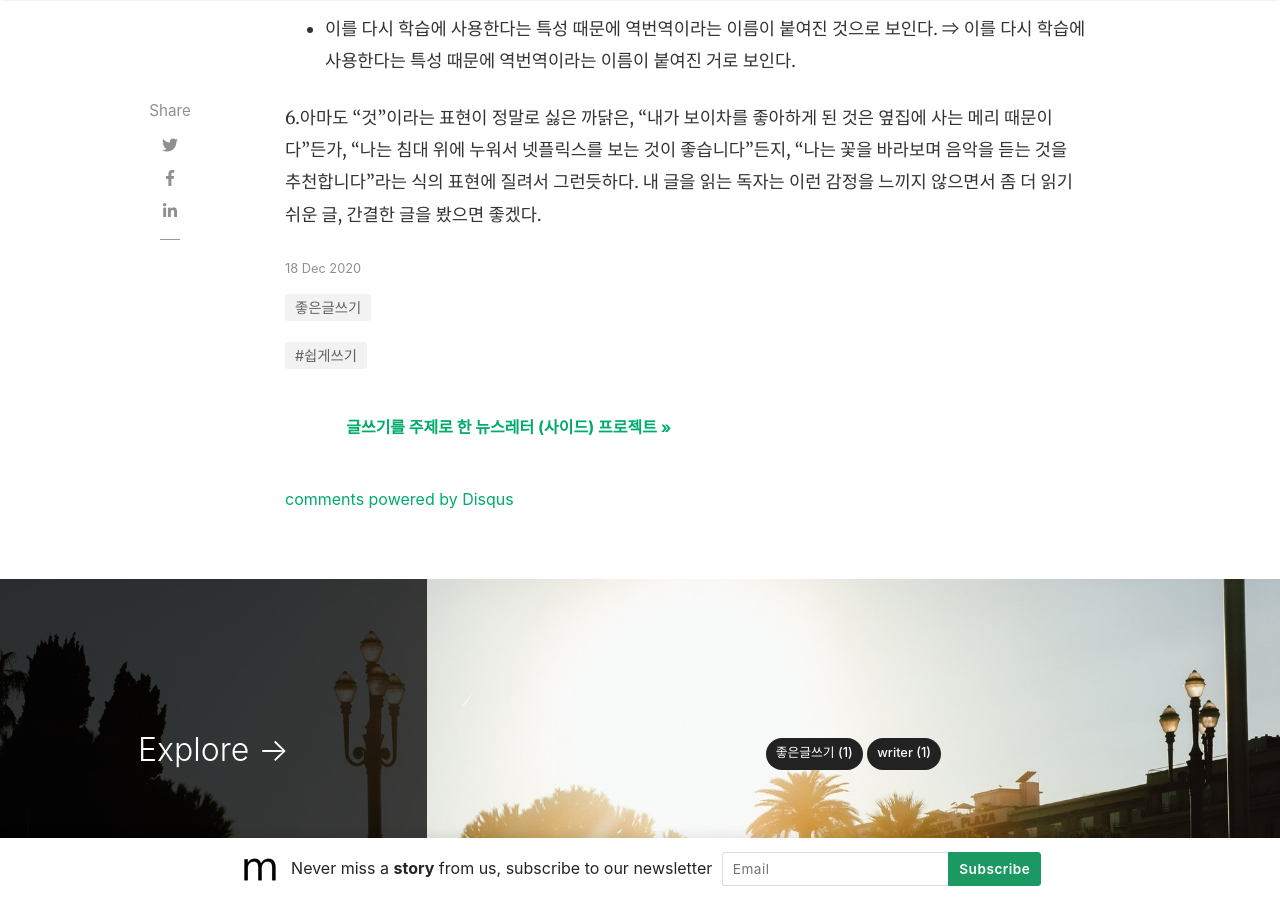
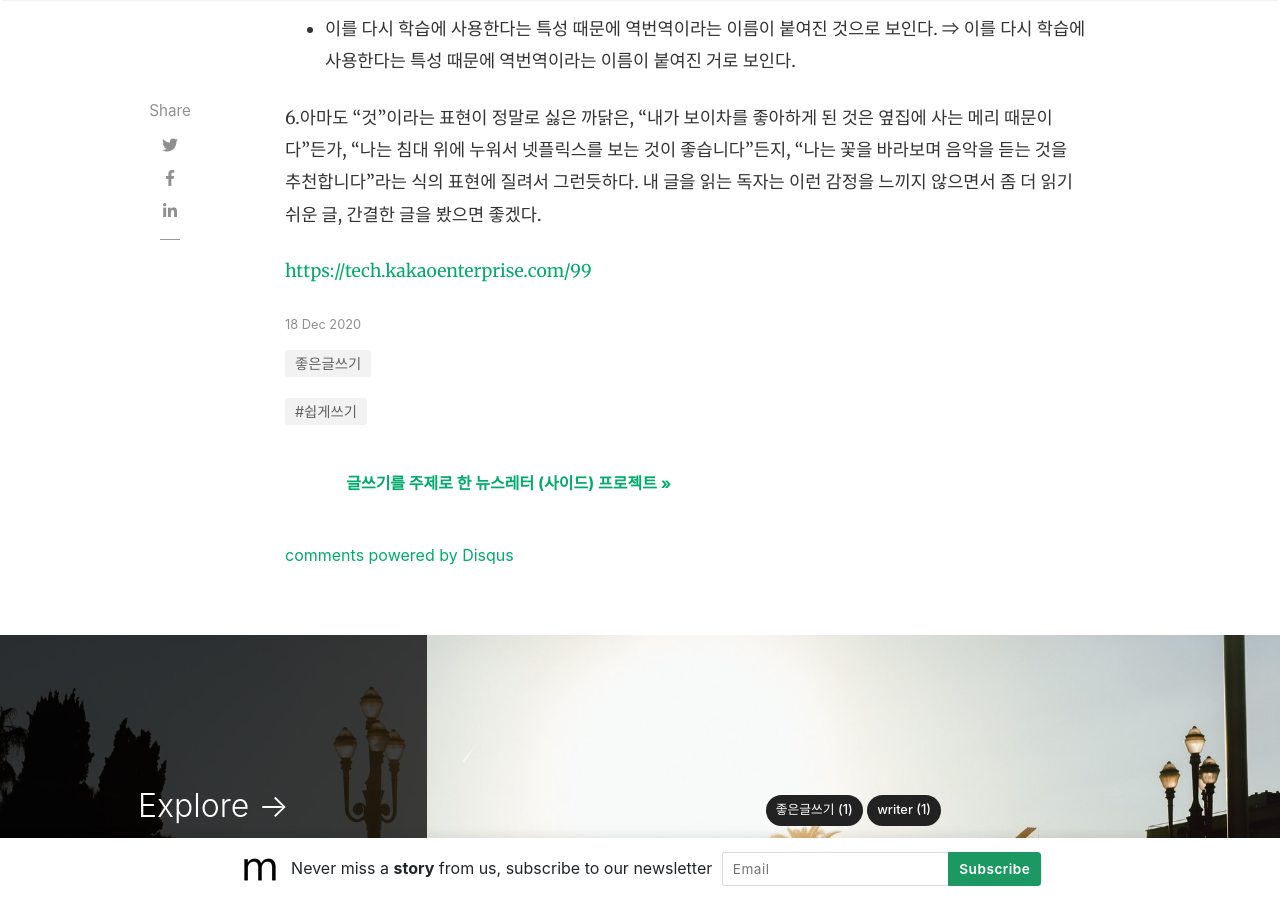
Before and after one commit to samantha-writer/samantha-writer.github.io, a Jekyll site: the page built from _posts/2020-12-18-201218-001.md, in a window 1280 px wide and 900 px high, scrolled down 2235 px. Built offline with Jekyll 4.4.1, drawn with Linux system fonts in a browser that asks for light colours; nearby versions of some CDN libraries; comment, search, counter and statistics services are not loaded; some of the changed lines change nothing that is shown.

Commit message:
Update 2020-12-18-201218-001.md

```diff
--- a/_posts/2020-12-18-201218-001.md
+++ b/_posts/2020-12-18-201218-001.md
@@ -39,3 +39,5 @@ hidden: false
 - 이를 다시 학습에 사용한다는 특성 때문에 역번역이라는 이름이 붙여진 것으로 보인다. ⇒ 이를 다시 학습에 사용한다는 특성 때문에 역번역이라는 이름이 붙여진 거로 보인다.
 
 6.아마도 "것"이라는 표현이 정말로 싫은 까닭은, "내가 보이차를 좋아하게 된 것은 옆집에 사는 메리 때문이다"든가, "나는 침대 위에 누워서 넷플릭스를 보는 것이 좋습니다"든지, "나는 꽃을 바라보며 음악을 듣는 것을 추천합니다"라는 식의 표현에 질려서 그런듯하다. 내 글을 읽는 독자는 이런 감정을 느끼지 않으면서 좀 더 읽기 쉬운 글, 간결한 글을 봤으면 좋겠다.
+
+[https://tech.kakaoenterprise.com/99](https://tech.kakaoenterprise.com/99?utm_source=samantha.writer&utm_medium=url&utm_campaign=click)
```
